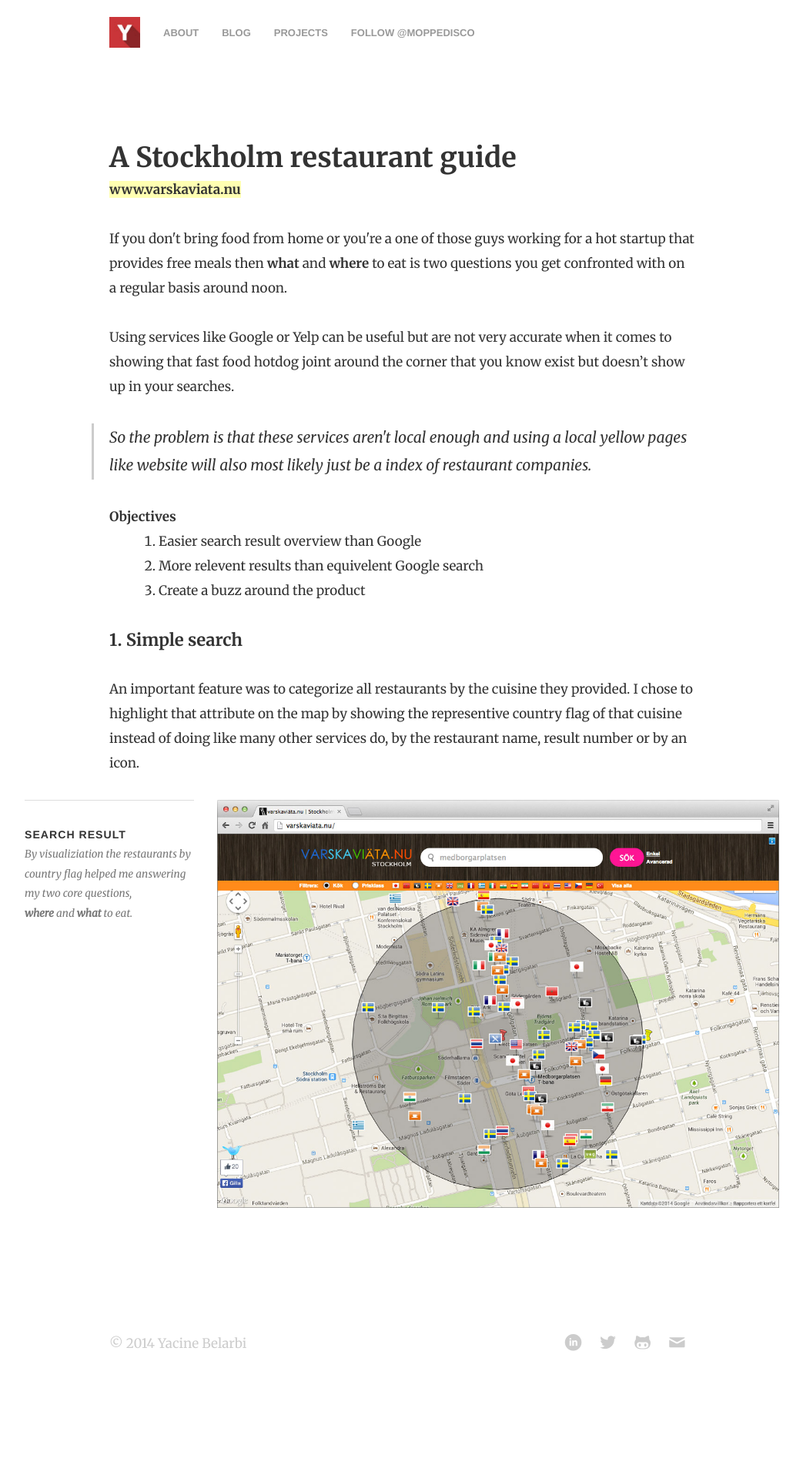
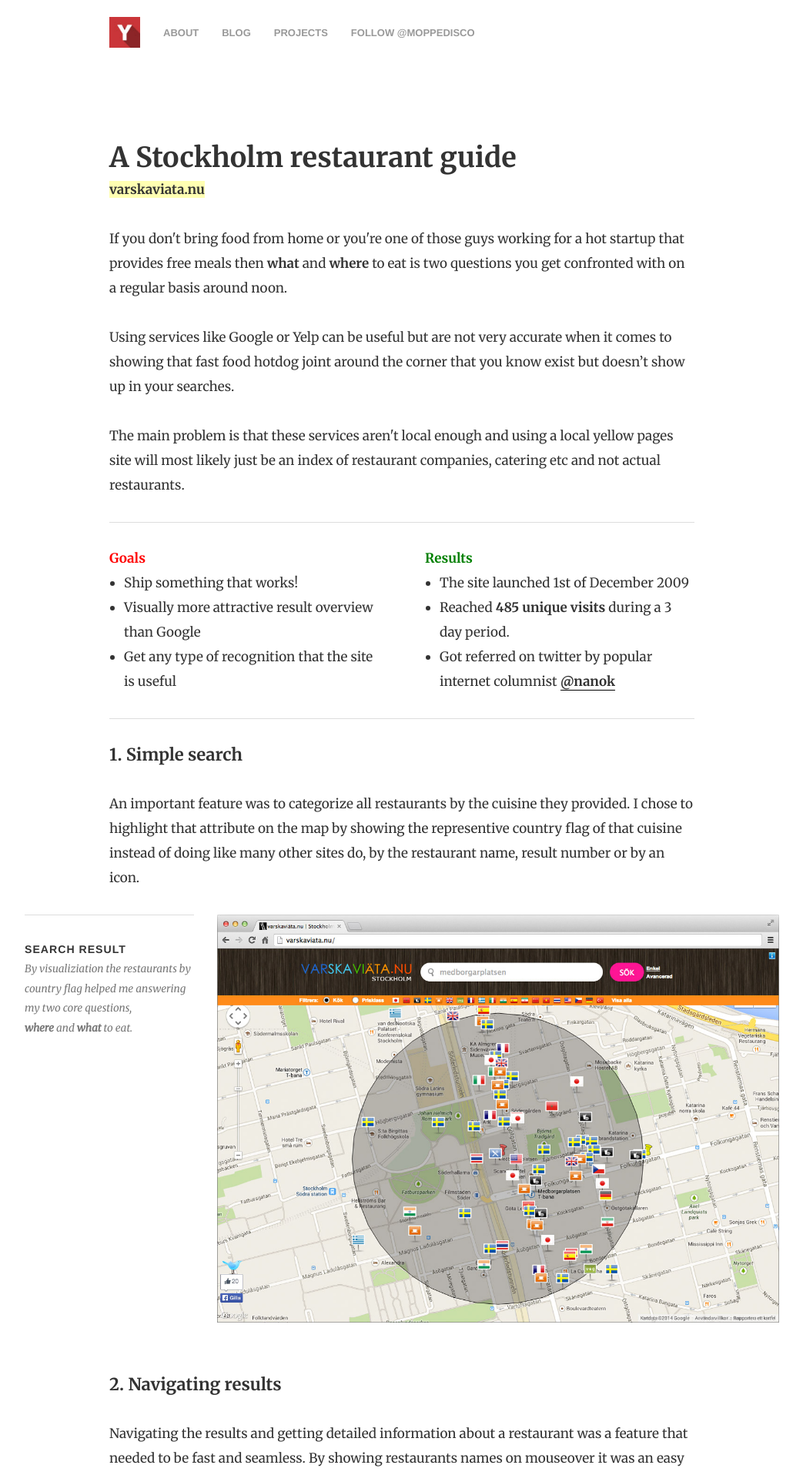
Before and after one commit to moppedisco/blog, a Jekyll site: the page built from projects/varskaviata/index.html, in a window 1280 px wide. Shown: the top 1916 px of the page at 77% size, without its empty margins (118-1161 px from the left). Built offline with Jekyll 4.4.1, drawn with Linux system fonts in a browser that asks for light colours; Markdown is read by kramdown in place of the engine named in the settings; comment, search, counter and statistics services are not loaded; before the commit the page ends 1801 px from its top, so only the background shows below that; some of the changed text lies outside the part shown.

Commit message:
project text

```diff
--- a/css/style.css
+++ b/css/style.css
@@ -1521,10 +1521,13 @@
 }
 blockquote {
   font-style: italic;
-  border-left: 3px solid #ccc;
+  border-left: 3px solid red;
   padding-left: 20px;
   margin-left: 10px;
-  font-size: 114%;
+  font-size: 133%;
+  line-height: 38px;
+  margin-top: 64px;
+  margin-bottom: 64px;
 }
 @media (min-width: 740px) {
   blockquote {
@@ -1537,6 +1540,10 @@
 a {
   font-weight: bold;
   position: relative;
+  border-bottom: 1px solid #000;
+}
+.link_highlight {
+  border: none;
 }
 a.link_highlight:after,
 .no-touch a:after {
@@ -1629,6 +1636,24 @@
   max-width: 100%;
   height: auto;
 }
+.ul-inline {
+  margin-left: 19px;
+}
+.row {
+  margin: 0;
+}
+@media (min-width: 760px) {
+  .row {
+    margin: 0 -30px;
+  }
+}
+@media (max-width: 760px) {
+  .row .unit {
+    float: none;
+    width: 100%;
+    padding: 0;
+  }
+}
 /* ======================================================================================== */
 /* ======================================================================================== */
 /* ======================================================================================== */
@@ -1785,6 +1810,12 @@
 .post h1 {
   margin: 0;
   line-height: 50px;
+  text-align: center;
+}
+@media (min-width: 760px) {
+  .post h1 {
+    text-align: left;
+  }
 }
 .post h2 {
   font-weight: bold;
@@ -1806,12 +1837,13 @@
 /* ============================================ */
 /* POST EXTRA */
 .fullWidth {
-  margin-bottom: 96px;
+  margin-bottom: 32px;
   position: relative;
 }
 @media (min-width: 1000px) {
   .fullWidth {
     margin-right: -110px;
+    margin-bottom: 64px;
   }
 }
 .fullWidth h3 {
--- a/projects/varskaviata/index.html
+++ b/projects/varskaviata/index.html
@@ -6,20 +6,35 @@
 <article class="post">
 	<div class="page">
 		<h1>A Stockholm restaurant guide</h1>
-		<p class="meta"><a class="link_highlight" href="http://varskaviata.nu" target="_blank">www.varskaviata.nu</a></p>
-		<p>If you don't bring food from home or you're a one of those guys working for a hot startup that provides free meals then <b>what</b> and <b>where</b> to eat is two questions you get confronted with on a regular basis around noon. </p>
+		<p class="meta">
+			<a class="link_highlight" href="http://varskaviata.nu" target="_blank">varskaviata.nu</a>
+		</p>
+		<p>If you don't bring food from home or you're one of those guys working for a hot startup that provides free meals then <b>what</b> and <b>where</b> to eat is two questions you get confronted with on a regular basis around noon. </p>
 
 		<p>Using services like Google or Yelp can be useful but are not very accurate when it comes to showing that fast food hotdog joint around the corner that you know exist but doesn’t show up in your searches.</p>
-		<blockquote>So the problem is that these services aren't local enough and using a local yellow pages like website will also most likely just be a index of restaurant companies.</blockquote>
-
-		<b>Objectives</b>
-		<ol>
-			<li>Easier search result overview than Google</li>
-			<li>More relevent results than equivelent Google search</li>
-			<li>Create a buzz around the product</li>
-		</ol>
+		<p>The main problem is that these services aren't local enough and using a local yellow pages site will most likely just be an index of restaurant companies, catering etc and not actual restaurants.</p>
+		<hr>
+		<div class="row">
+			<div class="unit size1of2">
+				<b style="color:red;">Goals</b>
+				<ul class="ul-inline">
+					<li>Ship something that works!</li>
+					<li>Visually more attractive result overview than Google</li>
+					<li>Get any type of recognition that the site is useful</li>
+				</ul>
+			</div>
+			<div class="unit size1of2">
+				<b style="color:green;">Results</b>
+				<ul class="ul-inline">
+					<li>The site launched 1st of December 2009</li>
+					<li>Reached <b>485 unique visits</b> during a 3 day period.</li>
+					<li>Got referred on twitter by popular internet columnist <a target="_blank" href="https://twitter.com/nanok/status/6265178319">@nanok</a></li>
+				</ul>
+			</div>
+		</div>
+		<hr>
 		<h2>1. Simple search</h2>
-		<p>An important feature was to categorize all restaurants by the cuisine they provided. I chose to highlight that attribute on the map by showing the representive country flag of that cuisine instead of doing like many other services do, by the restaurant name, result number or by an icon. </p>
+		<p>An important feature was to categorize all restaurants by the cuisine they provided. I chose to highlight that attribute on the map by showing the representive country flag of that cuisine instead of doing like many other sites do, by the restaurant name, result number or by an icon. </p>
 		<div class="fullWidth">
 			<div class="fullWidth__outside">
 				<h3>search result</h3>
@@ -29,7 +44,17 @@
 				<img src="/images/varskaviata-screenshot.png" class="img-resp" alt="">
 			</div>
 		</div>
-
+		<h2>2. Navigating results</h2>
+		<p>Navigating the results and getting detailed information about a restaurant was a feature that needed to be fast and seamless. By showing restaurants names on mouseover it was an easy and unintrusive way of "filtering" results that the user might already have come across. <p>Clicking the restaurants would open an expanded box with detailed information about the restaurant. This meant that detailed information about a restaurant would always be only <b>1 click</b> away.</p>
+		<div class="fullWidth">
+			<div class="fullWidth__outside">
+				<h3>Detailed information</h3>
+				<p>Detailed information always only 1 click away</p>
+			</div>
+			<div class="fullWidth__inner">
+				<img src="/images/varskaviata-click2.gif" class="img-resp" alt="Navigating restaurants">
+			</div>
+		</div>
 	</div>
 
 </article>
```
Also changed, not shown: css/style.less (+38 -4 lines), assets/varskaviata-click.gif (added), images/varskaviata-click.gif (added), images/varskaviata-click2.gif (added).
